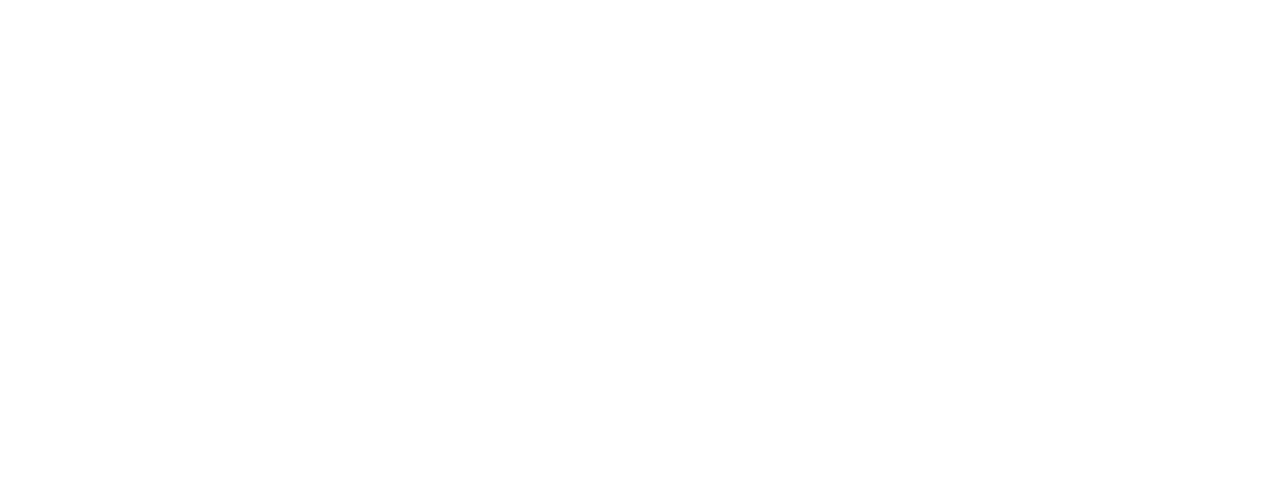
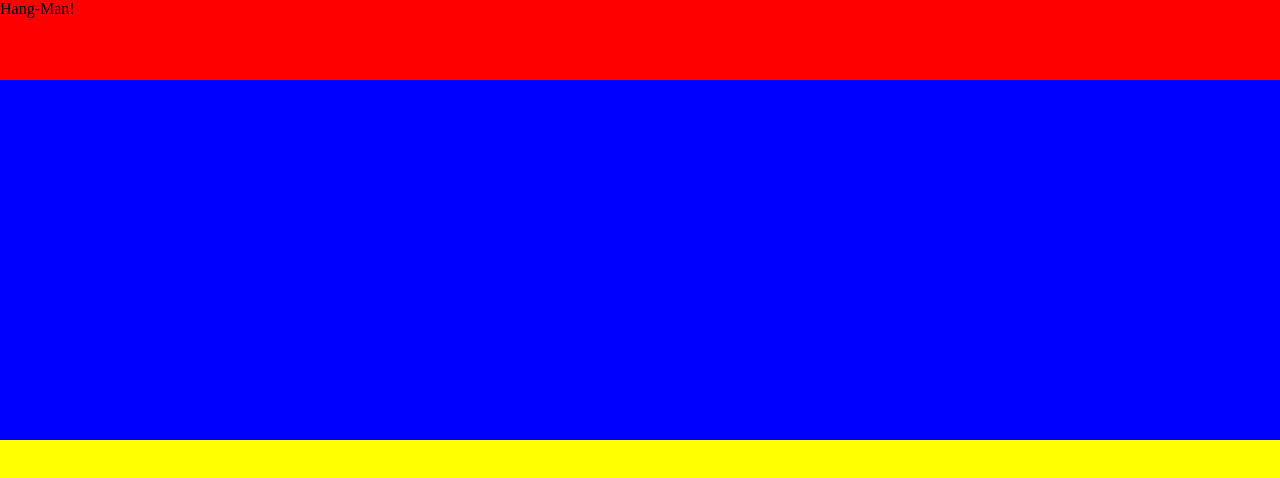
Before and after one commit to ZireaelCirilla/HangmanJSI, a plain HTML site: page index.html in a window 1280 px wide. Drawn offline with Linux system fonts and the light colour scheme.

Commit message:
cagada que te cagas

```diff
--- a/css/styles.css
+++ b/css/styles.css
@@ -1,7 +1,41 @@
+* {
+    margin: 0;
+    padding: 0;
+    box-sizing: border-box;
+}
+
+body {
+    display: flex;
+    flex-wrap: wrap;
+}
+
+.top--row {
+    flex-basis: 100%;
+    min-height: 10vh;
+    background-color: red;
+}
+
+.middle--row {
+    flex-basis: 100%;
+    min-height: 45vh;
+    background-color: blue;
+}
+
+.bottom--row {
+    flex-basis: 100%;
+    min-height: 45vh;
+    background-color: yellow;
+}
+
+#game--container {
+    display: flex;
+}
+
 .letter-btn {
     height: 50px;
     width: 50px;
 }
+
 .life {
     display: inline-block;
     padding: 10px;
--- a/index.html
+++ b/index.html
@@ -5,12 +5,25 @@
     <meta charset="UTF-8">
     <meta name="viewport" content="width=device-width, initial-scale=1.0">
     <meta http-equiv="X-UA-Compatible" content="ie=edge">
-    <link rel="stylesheet" href="https://use.fontawesome.com/releases/v5.6.1/css/all.css" integrity="sha384-gfdkjb5BdAXd+lj+gudLWI+BXq4IuLW5IT+brZEZsLFm++aCMlF1V92rMkPaX4PP" crossorigin="anonymous">
+    <link rel="stylesheet" href="https://use.fontawesome.com/releases/v5.6.1/css/all.css"
+        integrity="sha384-gfdkjb5BdAXd+lj+gudLWI+BXq4IuLW5IT+brZEZsLFm++aCMlF1V92rMkPaX4PP" crossorigin="anonymous">
     <title>Document</title>
     <link rel="stylesheet" href="css/styles.css">
 </head>
 
 <body>
+    <div class="top--row">
+        Hang-Man!
+    </div>
+    <div class="middle--row" id="game--container">
+        <div class="characters--container"></div>
+        <div class="hangman--container">
+
+        </div>
+    </div>
+    <div class="bottom--row">
+
+    </div>
     <script src="js/hangman.js"></script>
 </body>
 
```
